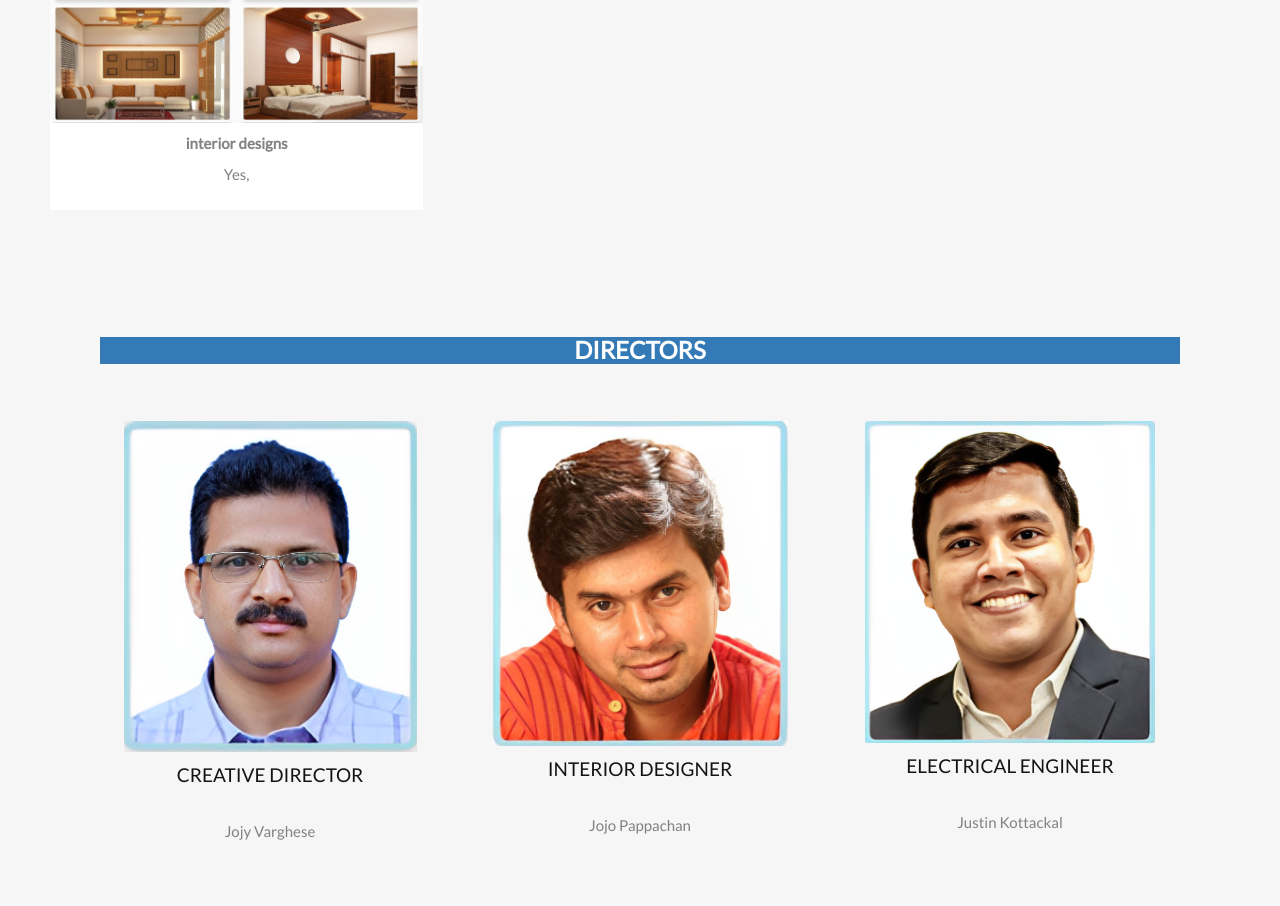
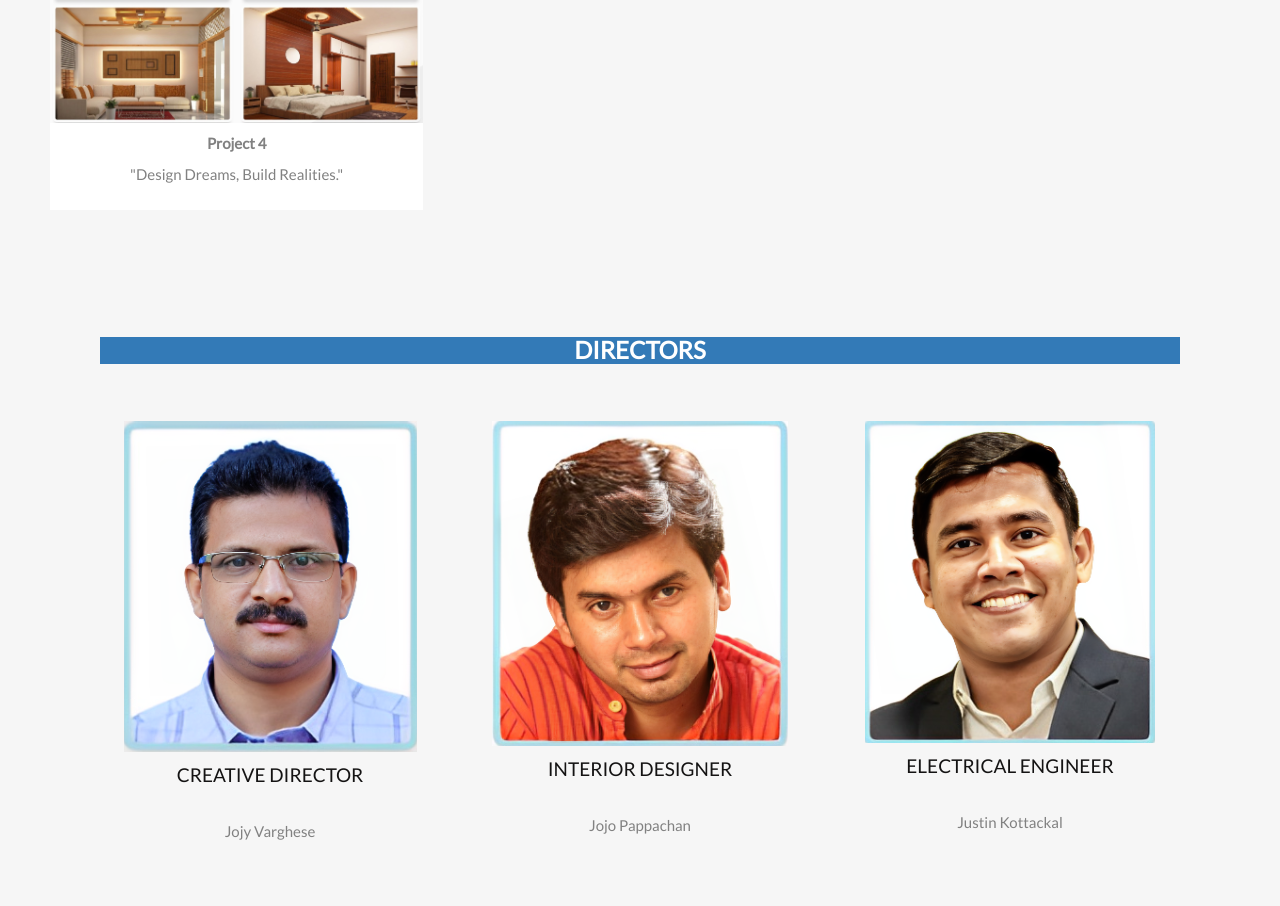
Before and after one commit to kalki1998/j3studio, a plain HTML site: page index.html in a window 1280 px wide. Shown: the part 3424-4330 px from the top of the page. Drawn offline with nearby package versions, Linux system fonts and the light colour scheme.

Commit message:
Update index.html

```diff
--- a/index.html
+++ b/index.html
@@ -389,8 +389,8 @@ We under take all Design including Architectural, Structural MEP, Landscape Desi
     <div class="col-sm-4">
       <div class="thumbnail">
         <img src="images/interior2.jpeg" alt="Project3" width="400" height="300">
-        <p><strong>interior designs</strong></p>
-        <p>Yes, </p>
+        <p><strong>Project 4</strong></p>
+        <p>"Design Dreams, Build Realities." </p>
       </div>
     </div>
   </div><br>
```
